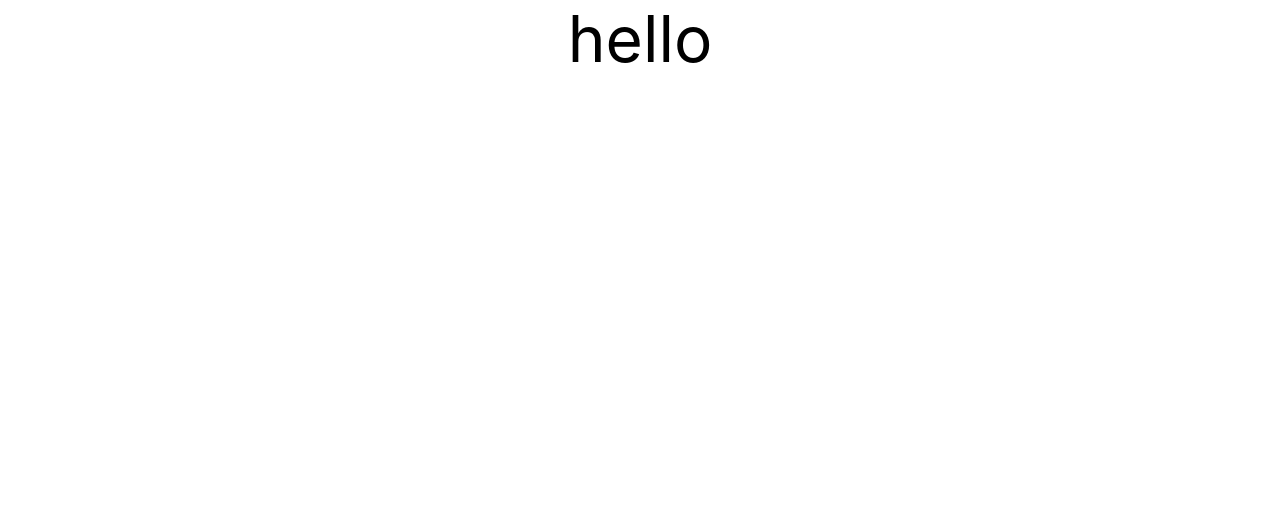
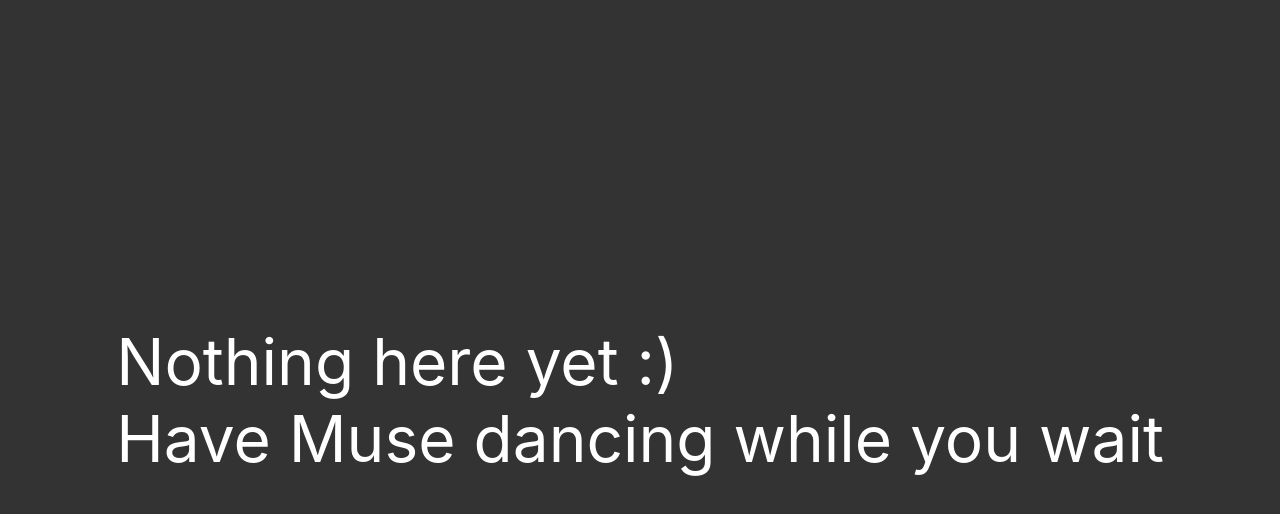
Before and after one commit to vexuas/aura-kingdom-timers, a React (Create React App) app: page / in a window 1280 px wide. Shown: the top 514 px of the page. Built offline with nearby package versions, Linux system fonts and the light colour scheme.

Commit message:
Populate layout component

```diff
--- a/src/App.scss
+++ b/src/App.scss
@@ -1,3 +1,10 @@
+@import './assets/styles/variables.scss';
+
 .App {
-  text-align: center;
+  display: flex;
+  justify-content: center;
+  align-items: center;
+  height: 100vh;
+  background-color: rgba(0, 0, 0, 0.8);
+  color: $color-white;
 }
--- a/src/app/components/WorkInProgress/WorkInProgress.module.scss
+++ b/src/app/components/WorkInProgress/WorkInProgress.module.scss
@@ -1,3 +1,5 @@
+@import '../../../assets/styles/variables.scss';
+
 .Container {
   font-size: 64px;
 }
--- a/src/app/components/WorkInProgress/index.tsx
+++ b/src/app/components/WorkInProgress/index.tsx
@@ -1,5 +1,10 @@
 import styles from './WorkInProgress.module.scss';
 
 export function WorkInProgress() {
-  return <div className={styles.Container}>hello</div>;
+  return (
+    <div className={styles.Container}>
+      <div>Nothing here yet :)</div>
+      <div>Have Muse dancing while you wait</div>
+    </div>
+  );
 }
--- /dev/null
+++ b/src/assets/styles/variables.scss
@@ -0,0 +1,4 @@
+//Text color
+$color-default: #002240;
+$color-white: #fff;
+$color-black: #000;
```
